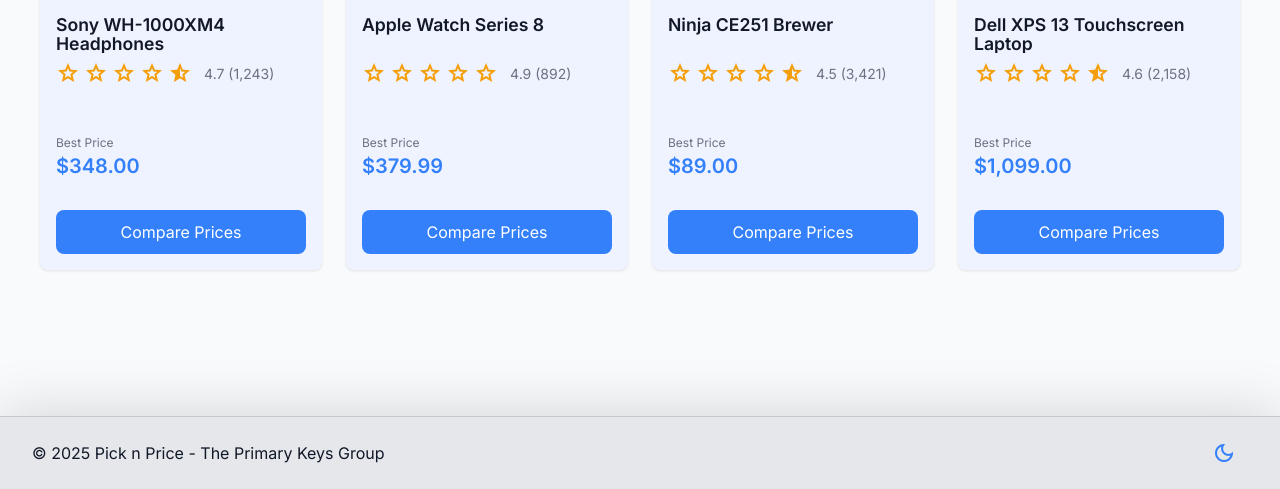
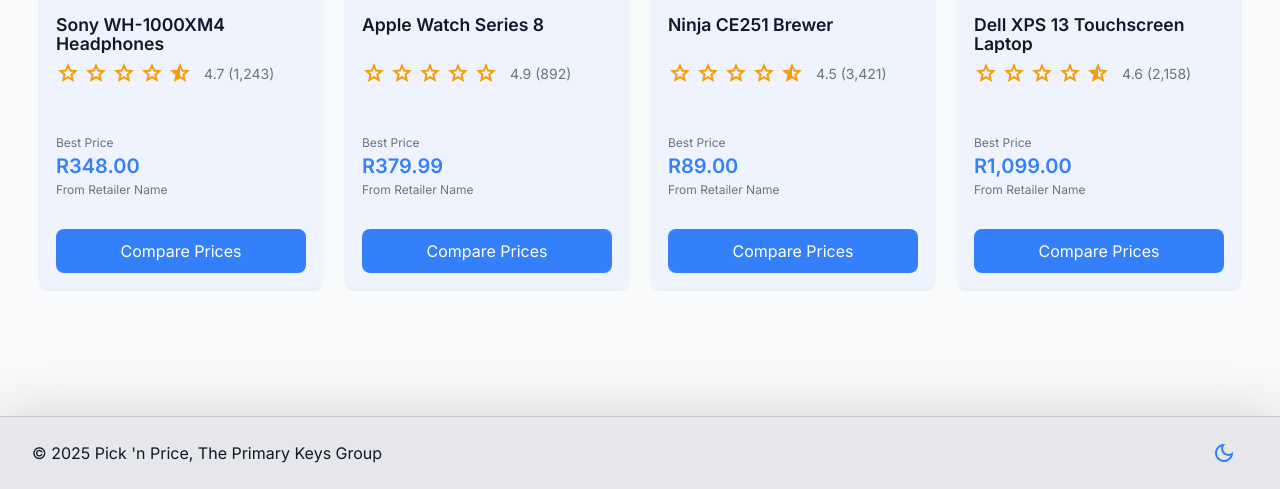
Before and after one commit to u23608821/COS221_Assignment_5, a PHP site: page /html/products.html in a window 1280 px wide. Shown: the part 619-1108 px from the top of the page. Run offline with PHP 8.4, Linux system fonts and the light colour scheme.

Commit message:
Perfecting the Products Page

```diff
--- a/src/public/html/products.html
+++ b/src/public/html/products.html
@@ -85,7 +85,8 @@
             </div>
             <div class="best-price">
                 <span class="best-price-label">Best Price</span>
-                <span class="best-price-value">$348.00</span>
+                <span class="best-price-value">R348.00</span>
+                <span class="retailer-label">From Retailer Name</span>
             </div>
             <button class="compare-btn">Compare Prices</button>
         </div>
@@ -110,7 +111,8 @@
             </div>
             <div class="best-price">
                 <span class="best-price-label">Best Price</span>
-                <span class="best-price-value">$379.99</span>
+                <span class="best-price-value">R379.99</span>
+                <span class="retailer-label">From Retailer Name</span>
             </div>
             <button class="compare-btn">Compare Prices</button>
         </div>
@@ -135,7 +137,8 @@
             </div>
             <div class="best-price">
                 <span class="best-price-label">Best Price</span>
-                <span class="best-price-value">$89.00</span>
+                <span class="best-price-value">R89.00</span>
+                <span class="retailer-label">From Retailer Name</span>
             </div>
             <button class="compare-btn">Compare Prices</button>
         </div>
@@ -160,7 +163,8 @@
             </div>
             <div class="best-price">
                 <span class="best-price-label">Best Price</span>
-                <span class="best-price-value">$1,099.00</span>
+                <span class="best-price-value">R1,099.00</span>
+                <span class="retailer-label">From Retailer Name</span>
             </div>
             <button class="compare-btn">Compare Prices</button>
         </div>
@@ -170,7 +174,7 @@
 
   <footer class="footer">
     <div class="footer-container">
-      <span class="footer-left">© 2025 Pick n Price - The Primary Keys Group</span>
+      <span class="footer-left">© 2025 Pick 'n Price, The Primary Keys Group</span>
       <button class="btn" id="themeToggle" title="Toggle theme">
         <span class="material-symbols-outlined" id="themeIcon">dark_mode</span>
       </button>
--- a/src/public/styles/products.css
+++ b/src/public/styles/products.css
@@ -887,6 +887,11 @@ main {
     color: #6b7280;
 }
 
+.retailer-label {
+    font-size: 0.75rem;
+    color: #6b7280;
+}
+
 .best-price-value {
     font-size: 1.25rem;
     font-weight: 600;
```
